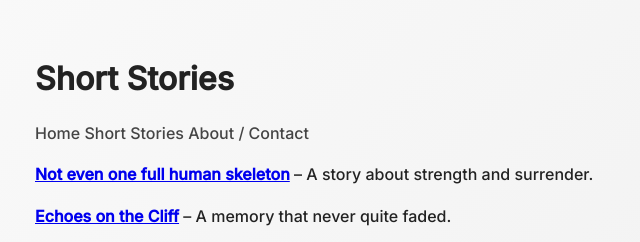
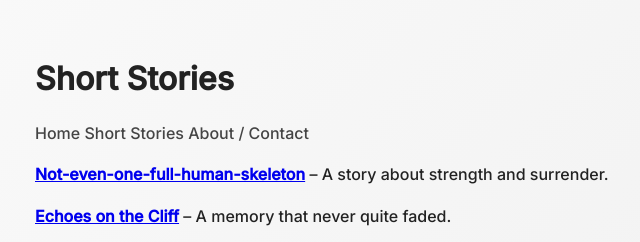
Before and after one commit to bhfredell/ben-s-writing-site, a plain HTML site: page stories.html in a window 1280 px wide. Shown: the top 242 px of the page, without its empty margins (205-845 px from the left). Drawn offline with Linux system fonts and the light colour scheme.

Commit message:
Update stories.html

```diff
--- a/stories.html
+++ b/stories.html
@@ -58,7 +58,7 @@ nav a:hover {
 
   <main>
     <ul>
-      <li><a href="Not even one full human skeleton.html"><strong>Not even one full human skeleton</strong></a> – A story about strength and surrender.</li>
+      <li><a href="Not even one full human skeleton.html"><strong>Not-even-one-full-human-skeleton</strong></a> – A story about strength and surrender.</li>
       <li><a href="echoes-on-the-cliff.html"><strong>Echoes on the Cliff</strong></a> – A memory that never quite faded.</li>
       <li><a href="rain-beneath-the-sun.html"><strong>Rain Beneath the Sun</strong></a> – A walk into light and shadow.</li>
     </ul>
```
